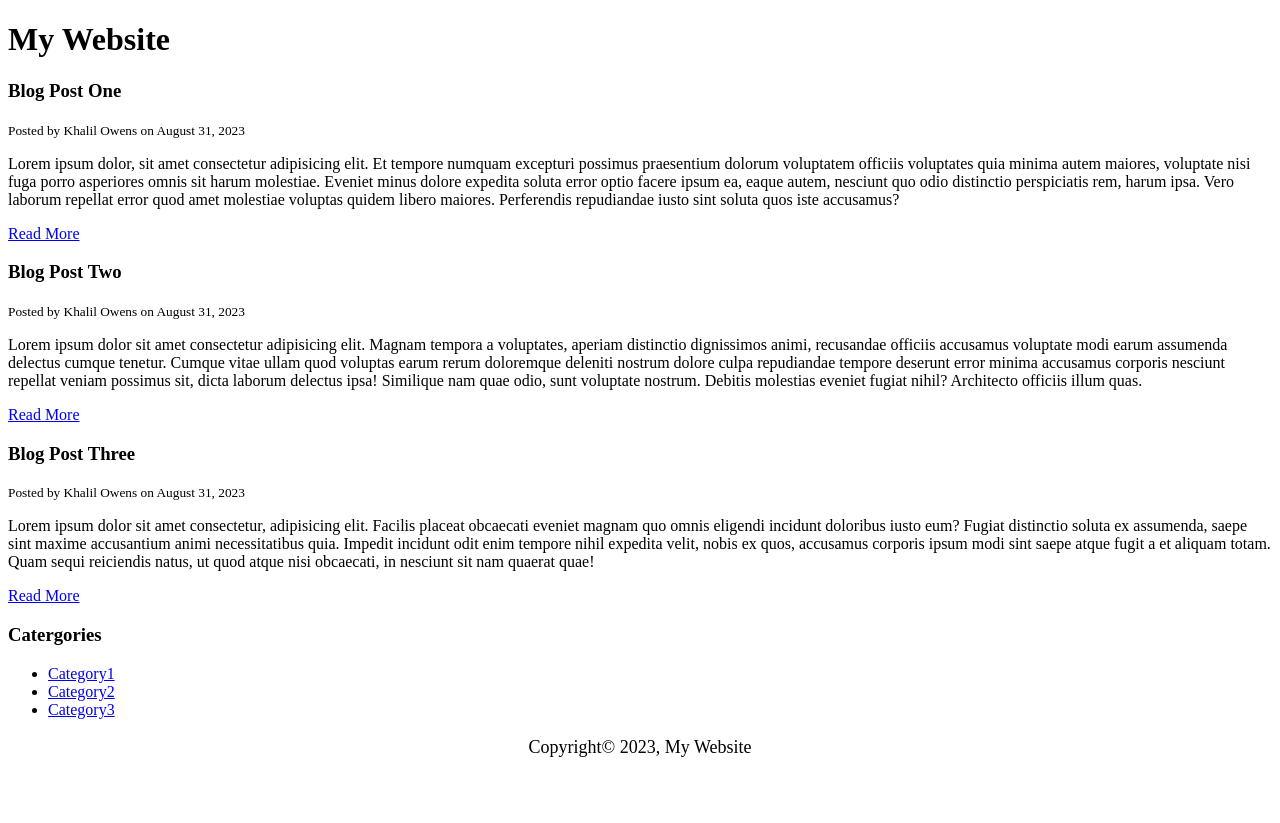
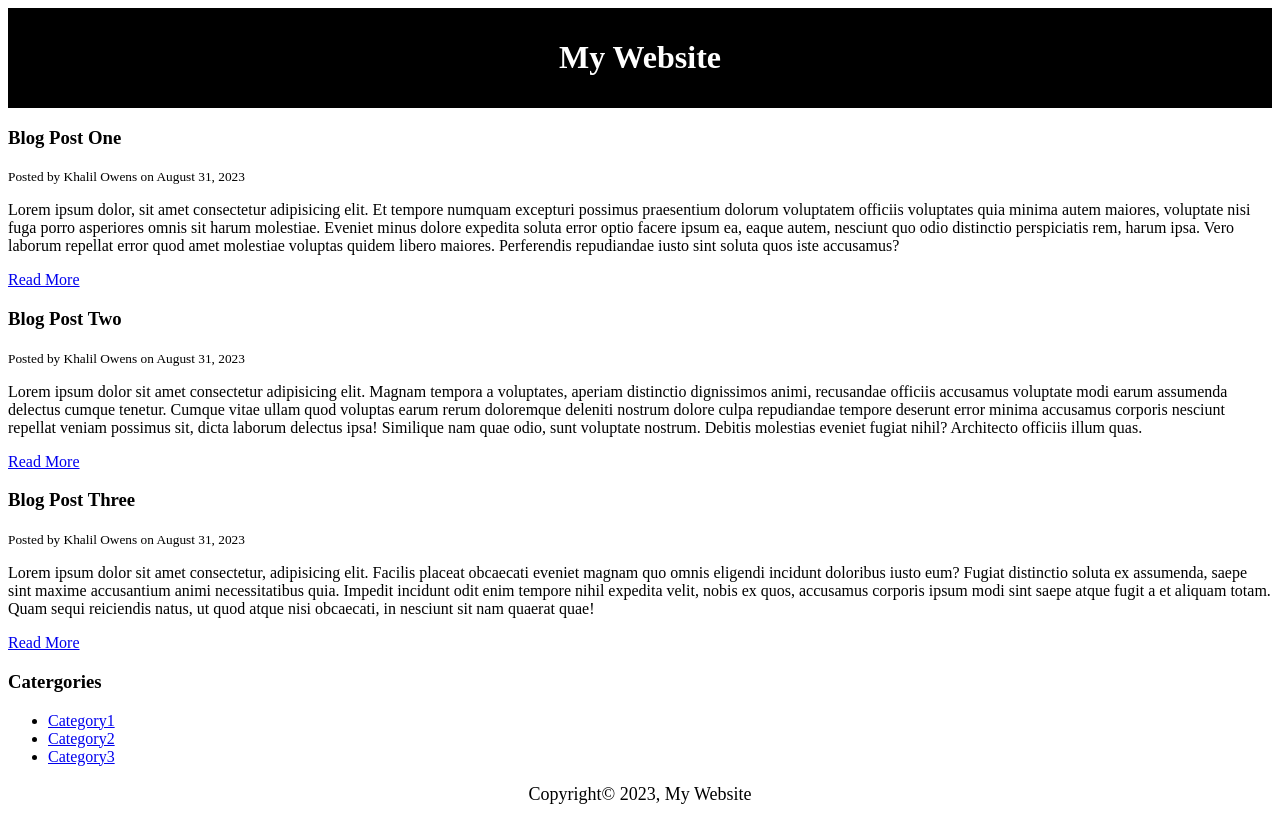
Before and after one commit to khalil-owens/Semantics, a plain HTML site: page index.html in a window 1280 px wide. Before the commit the page ends 800 px from the top, so only its background shows below. Drawn offline with Linux system fonts and the light colour scheme.

Commit message:
Add files via upload

```diff
--- a/index.html
+++ b/index.html
@@ -9,7 +9,7 @@
 </head>
 <body>
 
-<header id="main header">
+<header id="main-header">
     <h1>My Website</h1>
 </header>
 
```
